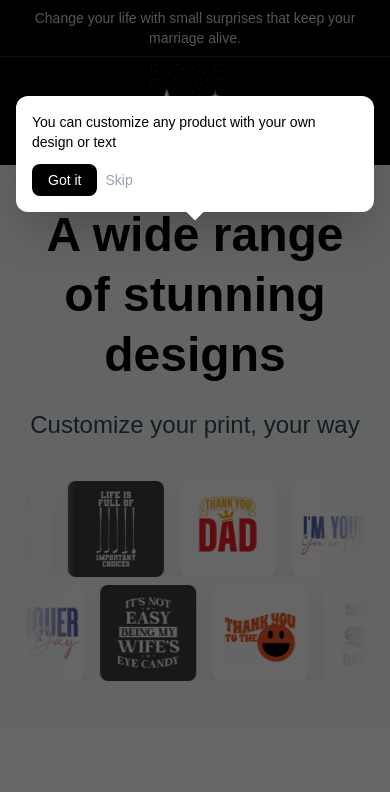
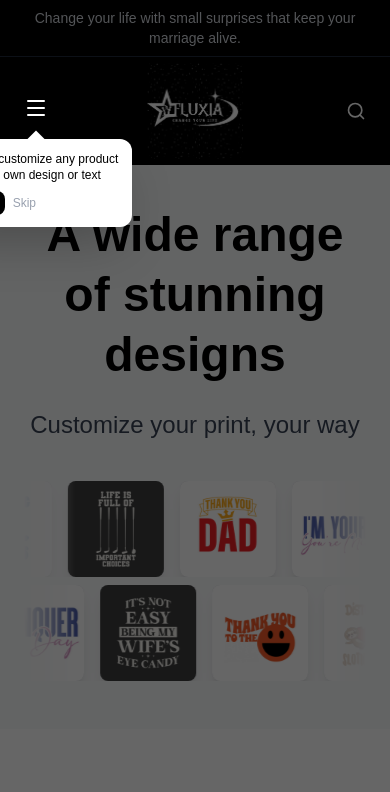
Before and after one commit to fluxiadesing-ab/Fluxia, a Next.js app: page / in a window 390 px wide. Shown: the top 792 px of the page. Built offline with nearby package versions, Linux system fonts and the light colour scheme.

Commit message:
Update OnboardingTooltip.tsx

```diff
--- a/src/components/OnboardingTooltip.tsx
+++ b/src/components/OnboardingTooltip.tsx
@@ -26,9 +26,7 @@ export const OnboardingTooltip = ({ step: targetStep, message, position = "botto
         {children}
 
         {isVisible && (
-          <>
-            {/* Desktop */}
-            <div className={`hidden md:block absolute z-50 w-64 bg-white text-black rounded-xl shadow-2xl p-4
+  <div className={`absolute z-50 w-48 md:w-64 bg-white text-black rounded-xl shadow-2xl p-3 md:p-4
     ${position === "bottom" ? "top-full mt-3 left-1/2 -translate-x-1/2" : ""}
     ${position === "top" ? "bottom-full mb-3 left-1/2 -translate-x-1/2" : ""}
   `}>
@@ -36,32 +34,16 @@ export const OnboardingTooltip = ({ step: targetStep, message, position = "botto
       ${position === "bottom" ? "-top-1.5 left-1/2 -translate-x-1/2" : ""}
       ${position === "top" ? "-bottom-1.5 left-1/2 -translate-x-1/2" : ""}
     `} />
-              <p className="text-sm font-medium mb-3">{message}</p>
+    <p className="text-xs md:text-sm font-medium mb-2 md:mb-3">{message}</p>
     <div className="flex gap-2">
-                <button onClick={next} className="bg-black text-white px-4 py-1.5 rounded-lg text-sm font-medium hover:bg-gray-800">
+      <button onClick={next} className="bg-black text-white px-3 md:px-4 py-1 md:py-1.5 rounded-lg text-xs md:text-sm font-medium hover:bg-gray-800">
         Got it
       </button>
-                <button onClick={dismiss} className="text-gray-400 text-sm hover:text-gray-600">
+      <button onClick={dismiss} className="text-gray-400 text-xs md:text-sm hover:text-gray-600">
         Skip
       </button>
     </div>
   </div>
-
-            {/* Mobile - fixed في أعلى الشاشة مع سهم لأسفل */}
-            <div className="md:hidden fixed top-24 left-4 right-4 z-50 bg-white text-black rounded-xl shadow-2xl p-4">
-              {/* سهم لأسفل يشير للمحتوى */}
-              <div className="absolute -bottom-1.5 left-1/2 -translate-x-1/2 w-3 h-3 bg-white rotate-45" />
-              <p className="text-sm font-medium mb-3">{message}</p>
-              <div className="flex gap-2">
-                <button onClick={next} className="bg-black text-white px-4 py-1.5 rounded-lg text-sm font-medium hover:bg-gray-800">
-                  Got it
-                </button>
-                <button onClick={dismiss} className="text-gray-400 text-sm hover:text-gray-600">
-                  Skip
-                </button>
-              </div>
-            </div>
-          </>
 )}
       </div>
     </div>
```
Lines whose indentation alone changed are shown as unchanged.
